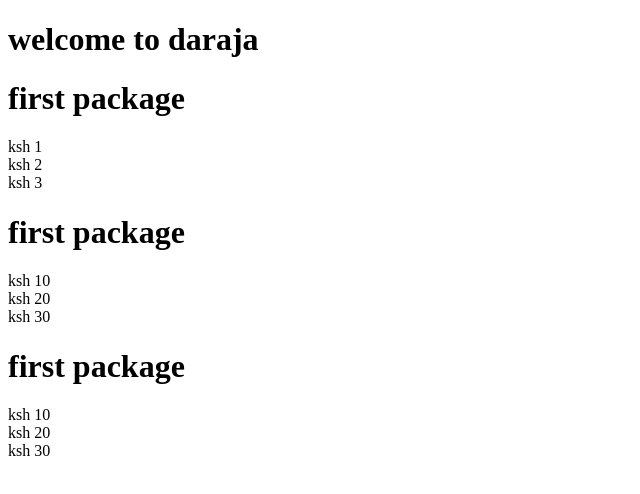
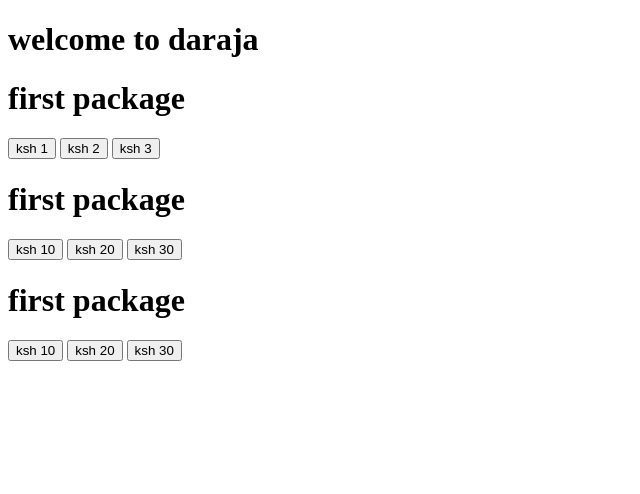
Before and after one commit to Ephantus2/daraja, a plain HTML site: page index.html in a window 1280 px wide. Shown: the whole page, without its empty margins (0-640 px from the left). Drawn offline with Linux system fonts and the light colour scheme.

Commit message:
forth commit

```diff
--- a/index.html
+++ b/index.html
@@ -4,27 +4,30 @@
     <meta charset="UTF-8">
     <meta name="viewport" content="width=device-width, initial-scale=1.0">
     <title>Document</title>
+    <style>
+
+    </style>
 </head>
 <body>
   <div>
     <h1>welcome to daraja</h1>
+    <div class="div1">
+        <h1>first package</h1>
+        <button class="ksh1">ksh 1</button>
+        <button class = "ksh2">ksh 2</button>
+        <button class = "ksh3">ksh 3</button>
+    </div>
     <div>
-        <h1>first package</h1>
-        <div>ksh 1</div>
-        <div>ksh 2</div>
-        <div>ksh 3</div>
+        <h1 >first package</h1>
+        <button class = "ksh10">ksh 10</button>
+        <button class = "ksh10">ksh 20</button>
+        <button class="ksh30">ksh 30</button>
     </div>
     <div>
         <h1>first package</h1>
-        <div>ksh 10</div>
-        <div>ksh 20</div>
-        <div>ksh 30</div>
-    </div>
-    <div>
-        <h1>first package</h1>
-        <div>ksh 10</div>
-        <div>ksh 20</div>
-        <div>ksh 30</div>
+        <button>ksh 10</button>
+        <button>ksh 20</button>
+        <button>ksh 30</button>
     </div>
   </div>
 </body>
```
